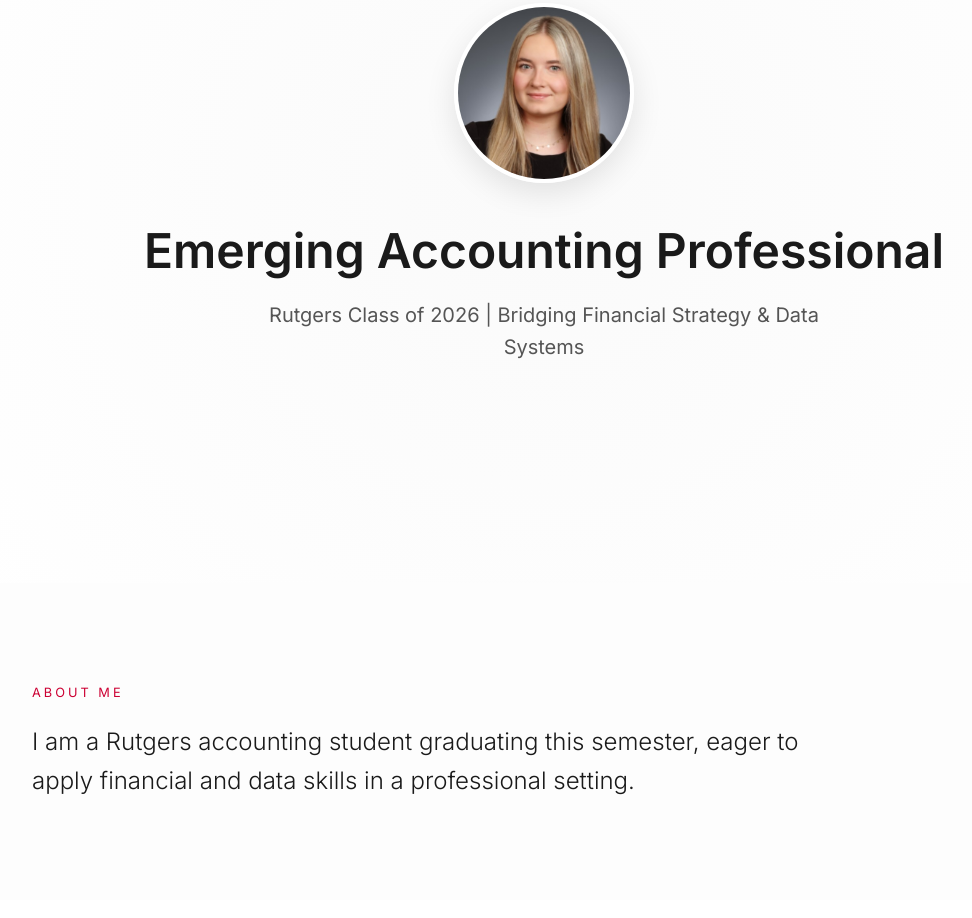
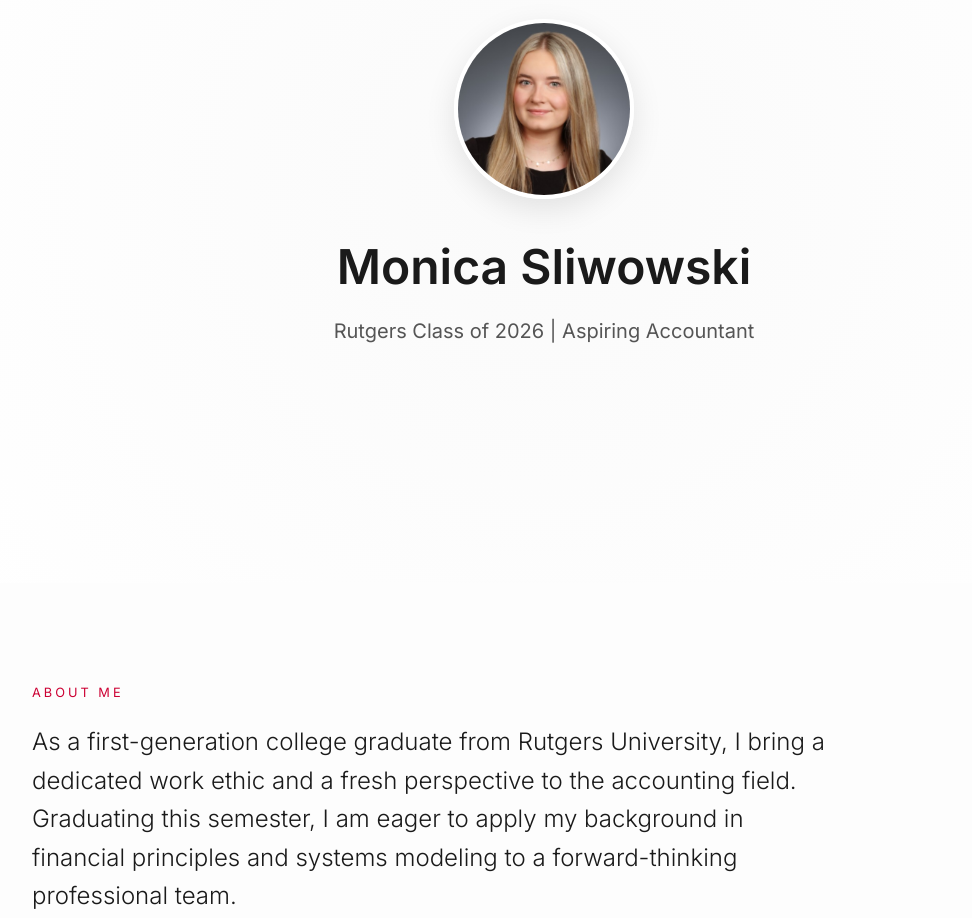
Before and after one commit to ms4085/ms4085.github.io, a plain HTML site: page index.html in a window 1280 px wide. Shown: the part 217-1135 px from the top of the page, without its empty margins (96-1068 px from the left). Drawn offline with nearby package versions, Linux system fonts and the light colour scheme.

Commit message:
Update index.html

```diff
--- a/index.html
+++ b/index.html
@@ -197,14 +197,14 @@
 
 <header>
     <img src="profilepic.jpeg" class="profile-img">
-    <h1>Emerging Accounting Professional</h1>
-    <p class="headline">Rutgers Class of 2026 | Bridging Financial Strategy & Data Systems</p>
+    <h1>Monica Sliwowski</h1>
+    <p class="headline">Rutgers Class of 2026 | Aspiring Accountant</p>
 </header>
 
 <section id="about">
     <span class="section-title">About Me</span>
     <div class="about-content">
-        <p>I am a Rutgers accounting student graduating this semester, eager to apply financial and data skills in a professional setting.</p>
+        <p>As a first-generation college graduate from Rutgers University, I bring a dedicated work ethic and a fresh perspective to the accounting field. Graduating this semester, I am eager to apply my background in financial principles and systems modeling to a forward-thinking professional team.</p>
     </div>
 </section>
 
```
